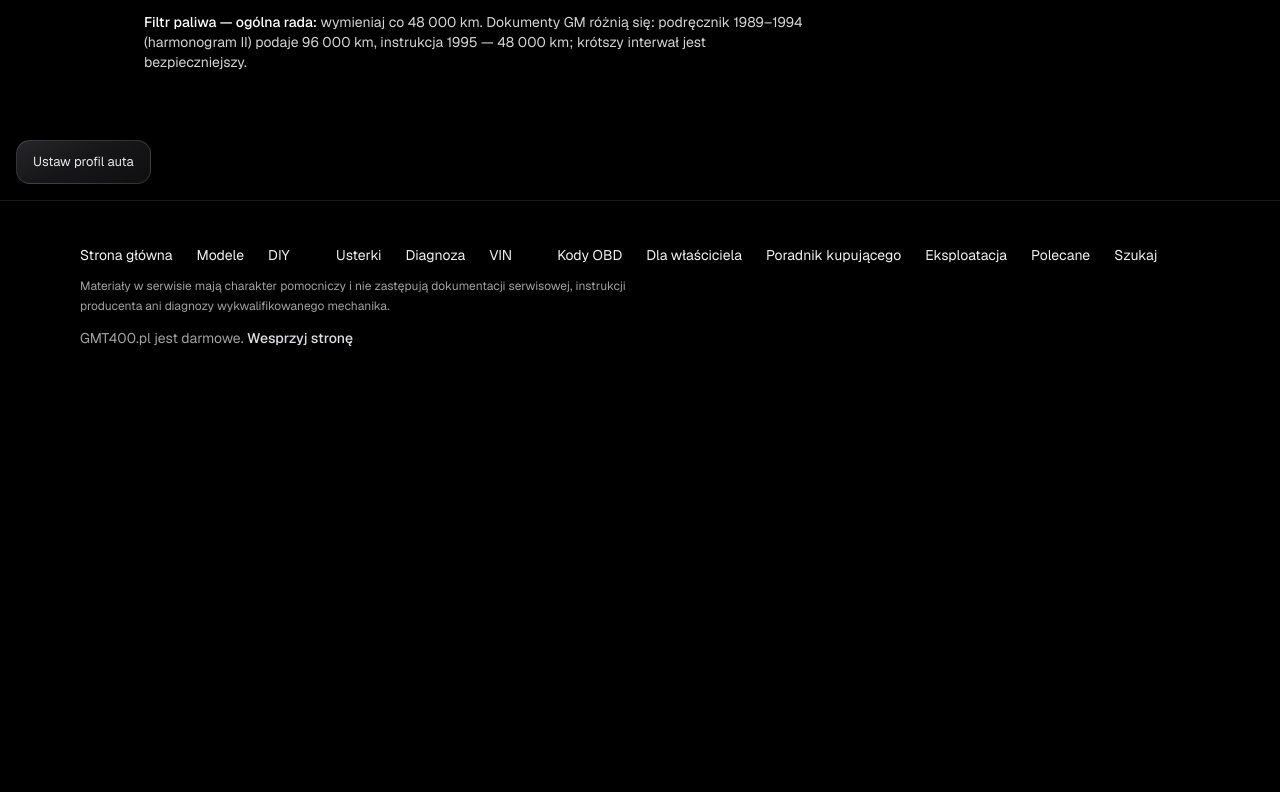
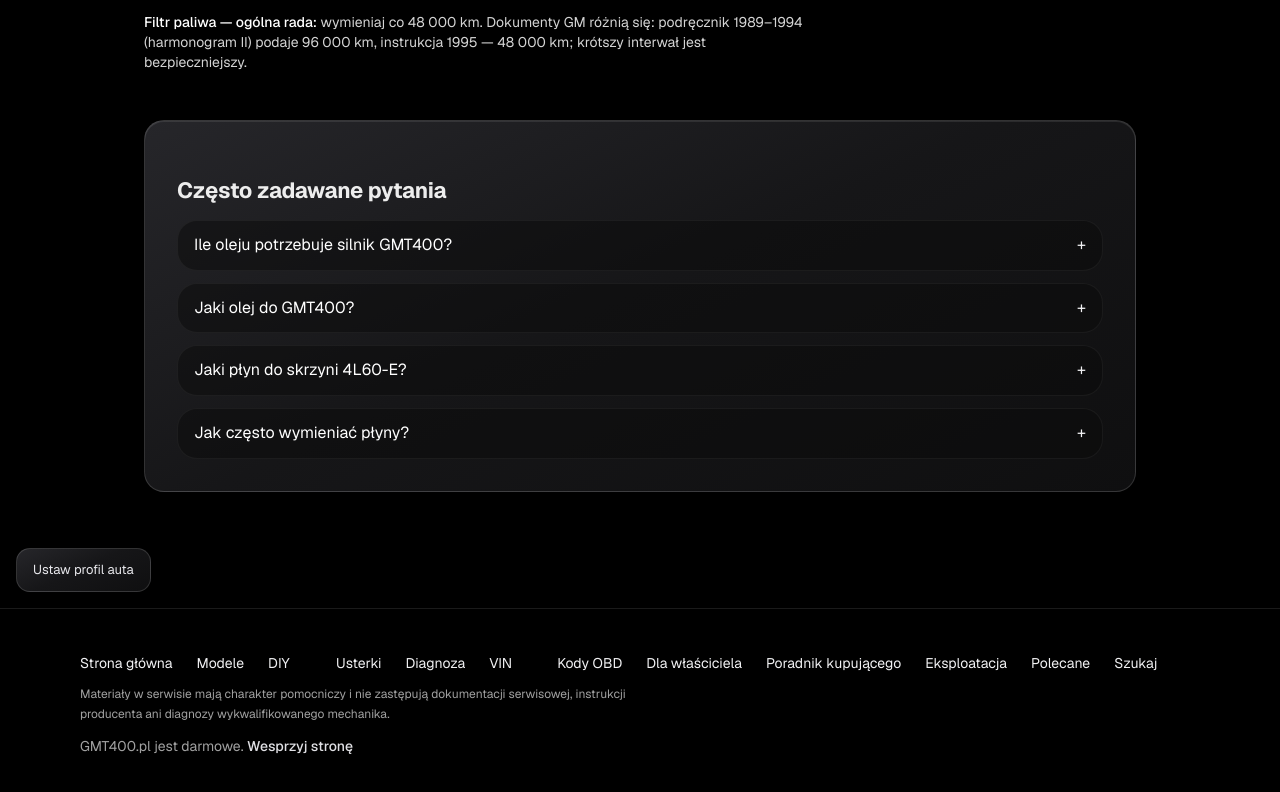
Before and after one commit to tsrc4mm9gg-netizen/gmt400-app, a Next.js app: page /pojemnosci in a window 1280 px wide. Shown: the part 8408-9200 px from the top of the page. Before the commit the page ends 8800 px from the top, so only its background shows below. Built offline with nearby package versions, Linux system fonts and the light colour scheme.

Commit message:
feat: add FAQ to pojemnosci page

```diff
--- a/src/app/pojemnosci/page.tsx
+++ b/src/app/pojemnosci/page.tsx
@@ -2,6 +2,7 @@ import Link from 'next/link';
 import Breadcrumbs from '../ui/Breadcrumbs';
 import AffiliateBox from '../ui/AffiliateBox';
 import PartLink from '../ui/PartLink';
+import FAQ from '../ui/FAQ';
 import {
   CAPACITY_DOUBTS, CAPACITY_GROUPS, FLUID_SPECS, GM_DOCS, SERVICE_PARTS, WHEEL_NUT_TORQUE, type Cite,
 } from '@/lib/gm-capacities';
@@ -29,6 +30,25 @@ function extractPartNumber(part: string): string | null {
   const match = part.match(/\b(PF-?\d+|A\d+C|GF-?\d+|TP-?\d+|CV-?\d+C|RC-?\d+|41-\d+|CR\d+TS|\d{8})\b/i);
   return match ? match[1] : null;
 }
+
+const faqItems = [
+  {
+    question: 'Ile oleju potrzebuje silnik GMT400?',
+    answer: 'Zależy od silnika: 4.3 V6 ~4.5L, 5.0/5.7 V8 ~5L, 7.4 V8 ~6L. Dokładne wartości są w tabelach powyżej. Zawsze sprawdzaj poziom bagnetem po wymianie.',
+  },
+  {
+    question: 'Jaki olej do GMT400?',
+    answer: 'GM zaleca olej spełniający specyfikację API. Dla silników benzynowych: 5W-30 lub 10W-30. Dla diesla 6.5: 15W-40. Sprawdź specyfikację w tabeli płynów.',
+  },
+  {
+    question: 'Jaki płyn do skrzyni 4L60-E?',
+    answer: 'Dexron III (lub nowszy Dexron VI). Pojemność ~10-12L przy pełnej wymianie, ~4-5L przy wymianie filtra. Użyj MANNOL Dexron III lub oryginalnego GM.',
+  },
+  {
+    question: 'Jak często wymieniać płyny?',
+    answer: 'Olej: co 5000-10000 km. ATF: co 50000-80000 km. Płyn chłodniczy: co 2-3 lata. Płyn hamulcowy: co 2 lata. Sprawdź harmonogram przeglądów.',
+  },
+];
 
 export default function PojemnosciPage() {
   return (
@@ -152,6 +172,8 @@ export default function PojemnosciPage() {
         <p className="mt-3 text-sm text-neutral-400">Interwały wymian znajdziesz w <Link href="/przeglady" className="text-silver-300 underline">harmonogramie przeglądów</Link>.</p>
         <p className="mt-2 text-sm text-neutral-300" data-testid="fuel-filter-advice"><span className="font-medium text-white">Filtr paliwa — ogólna rada:</span> wymieniaj co 48 000 km. Dokumenty GM różnią się: podręcznik 1989–1994 (harmonogram II) podaje 96 000 km, instrukcja 1995 — 48 000 km; krótszy interwał jest bezpieczniejszy.</p>
       </section>
+
+      <FAQ items={faqItems} />
     </div>
   );
 }
```
